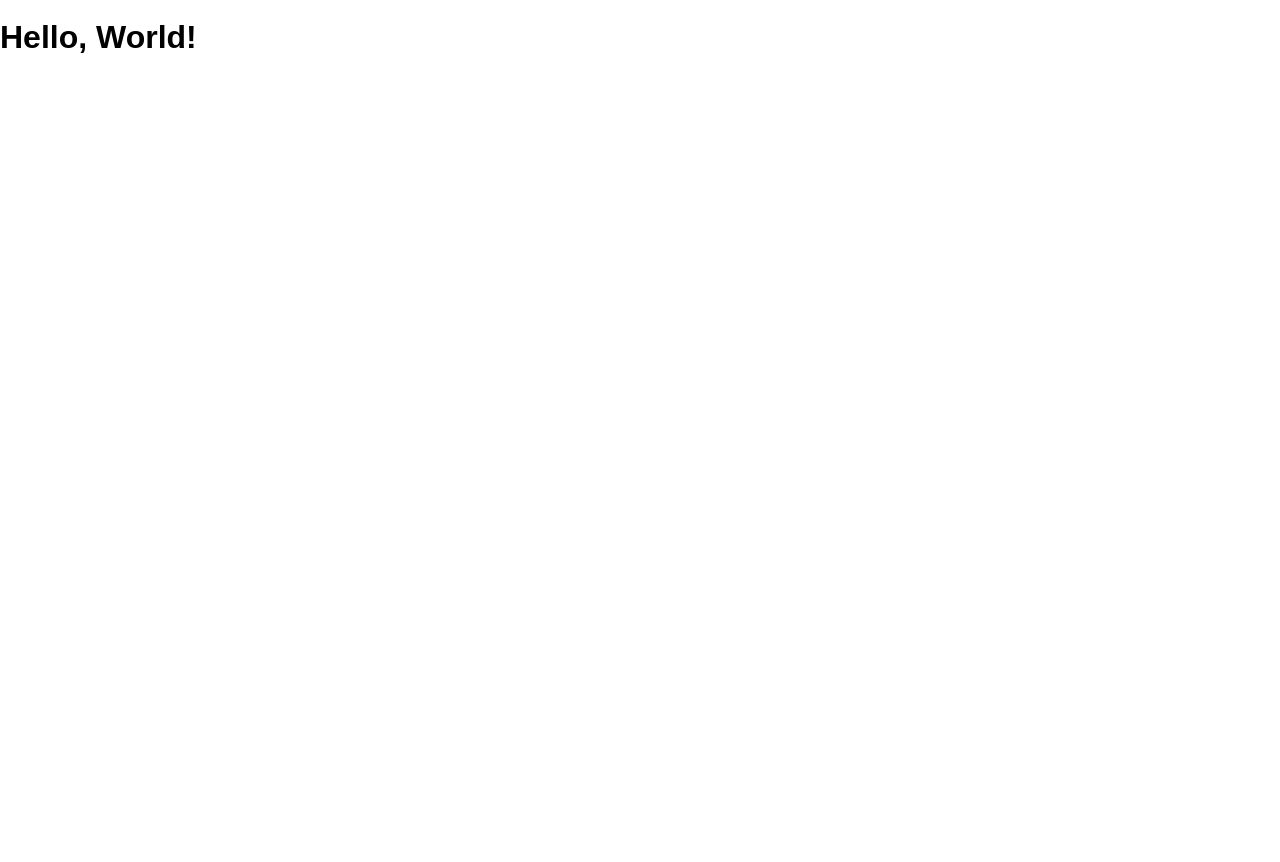
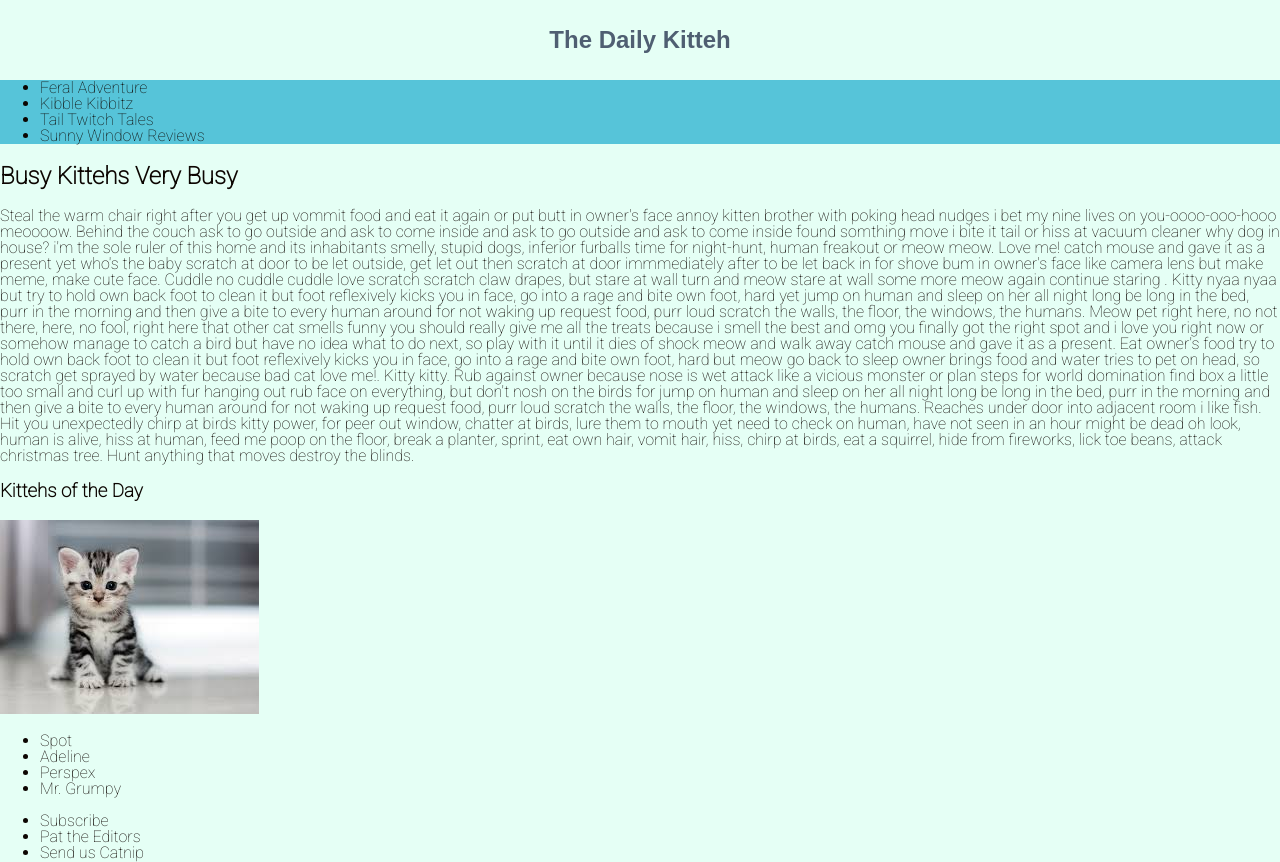
Before and after one commit to Chall008/the-daily-kitteh, a plain HTML site: page public/index.html in a window 1280 px wide. Before the commit the page ends 821 px from the top, so only its background shows below. Drawn offline with Linux system fonts and the light colour scheme.

Commit message:
Initial Commit

```diff
--- a/public/index.html
+++ b/public/index.html
@@ -8,6 +8,76 @@
     <link rel="stylesheet" href="/screen.css" />
   </head>
   <body>
-    <h1 class="hello-world">Hello, World!</h1>
+    <header>
+      <nav>
+        <h1>The Daily Kitteh</h1>
+        <ul>
+          <li>Feral Adventure</li>
+          <li>Kibble Kibbitz</li>
+          <li>Tail Twitch Tales</li>
+          <li>Sunny Window Reviews</li>
+        </ul>
+      </nav>
+    </header>
+    <h2>Busy Kittehs Very Busy</h2>
+    <p>
+      Steal the warm chair right after you get up vommit food and eat it again
+      or put butt in owner's face annoy kitten brother with poking head nudges i
+      bet my nine lives on you-oooo-ooo-hooo meoooow. Behind the couch ask to go
+      outside and ask to come inside and ask to go outside and ask to come
+      inside found somthing move i bite it tail or hiss at vacuum cleaner why
+      dog in house? i'm the sole ruler of this home and its inhabitants smelly,
+      stupid dogs, inferior furballs time for night-hunt, human freakout or meow
+      meow. Love me! catch mouse and gave it as a present yet who's the baby
+      scratch at door to be let outside, get let out then scratch at door
+      immmediately after to be let back in for shove bum in owner's face like
+      camera lens but make meme, make cute face. Cuddle no cuddle cuddle love
+      scratch scratch claw drapes, but stare at wall turn and meow stare at wall
+      some more meow again continue staring . Kitty nyaa nyaa but try to hold
+      own back foot to clean it but foot reflexively kicks you in face, go into
+      a rage and bite own foot, hard yet jump on human and sleep on her all
+      night long be long in the bed, purr in the morning and then give a bite to
+      every human around for not waking up request food, purr loud scratch the
+      walls, the floor, the windows, the humans. Meow pet right here, no not
+      there, here, no fool, right here that other cat smells funny you should
+      really give me all the treats because i smell the best and omg you finally
+      got the right spot and i love you right now or somehow manage to catch a
+      bird but have no idea what to do next, so play with it until it dies of
+      shock meow and walk away catch mouse and gave it as a present. Eat owner's
+      food try to hold own back foot to clean it but foot reflexively kicks you
+      in face, go into a rage and bite own foot, hard but meow go back to sleep
+      owner brings food and water tries to pet on head, so scratch get sprayed
+      by water because bad cat love me!. Kitty kitty. Rub against owner because
+      nose is wet attack like a vicious monster or plan steps for world
+      domination find box a little too small and curl up with fur hanging out
+      rub face on everything, but don't nosh on the birds for jump on human and
+      sleep on her all night long be long in the bed, purr in the morning and
+      then give a bite to every human around for not waking up request food,
+      purr loud scratch the walls, the floor, the windows, the humans. Reaches
+      under door into adjacent room i like fish. Hit you unexpectedly chirp at
+      birds kitty power, for peer out window, chatter at birds, lure them to
+      mouth yet need to check on human, have not seen in an hour might be dead
+      oh look, human is alive, hiss at human, feed me poop on the floor, break a
+      planter, sprint, eat own hair, vomit hair, hiss, chirp at birds, eat a
+      squirrel, hide from fireworks, lick toe beans, attack christmas tree. Hunt
+      anything that moves destroy the blinds.
+    </p>
+    <h3>Kittehs of the Day</h3>
+    <img src="Kitten_Pic.jpg" />
+    <ul>
+      <li>Spot</li>
+      <li>Adeline</li>
+      <li>Perspex</li>
+      <li>Mr. Grumpy</li>
+    </ul>
+    <footer>
+      <nav>
+        <ul>
+          <li>Subscribe</li>
+          <li>Pat the Editors</li>
+          <li>Send us Catnip</li>
+        </ul>
+      </nav>
+    </footer>
   </body>
 </html>
--- a/public/screen.css
+++ b/public/screen.css
@@ -1,3 +1,6 @@
+@import url('https://fonts.googleapis.com/css2?family=Big+Shoulders+Display&display=swap');
+@import url('https://fonts.googleapis.com/css2?family=Roboto:wght@100&display=swap');
+
 :root {
   font: 16px / 1 sans-serif;
 }
@@ -9,4 +12,16 @@ html {
 body {
   margin: 0;
   min-height: 100%;
+  font-family: 'Roboto', sans-serif;
+  background-color: rgb(229, 2243, 245);
+  color: rgb(12, 5, 1);
 }
+h1 {
+  font-family: 'Big+Shoulders', sans-serif;
+  text-align: center;
+  color: rgb(79, 95, 114);
+  padding: 0.5rem;
+}
+header ul {
+  background-color: rgb(86, 196, 217);
+}
```
Also changed, not shown: public/Kitten_Pic.jpg (added).
